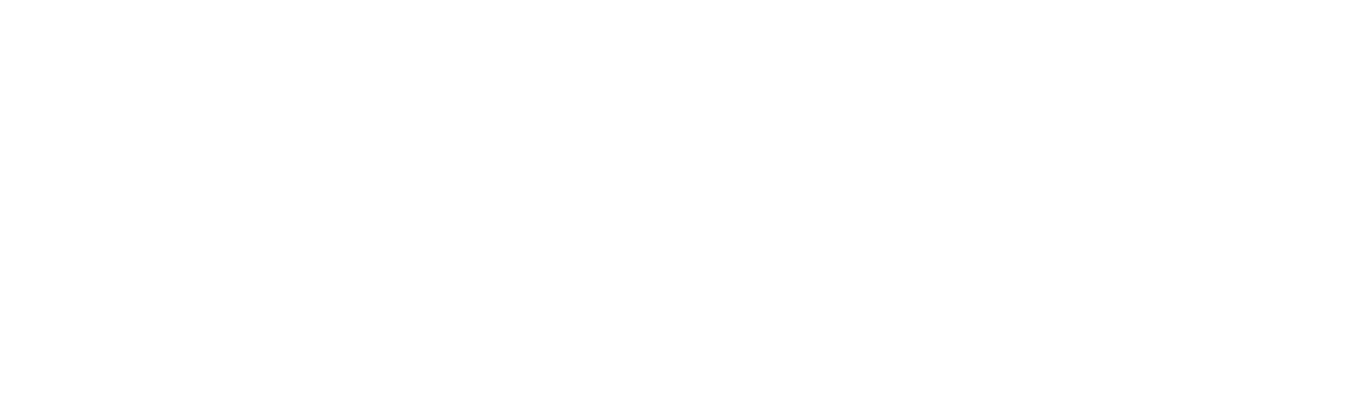
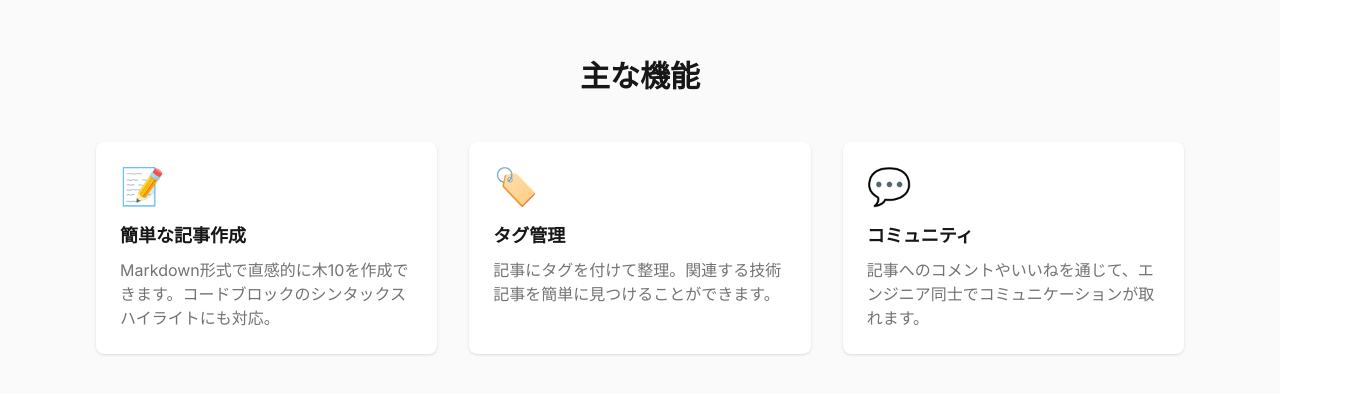
Before and after one commit to 13tyh/app-techshare, a Next.js app: page / in a window 1280 px wide. Shown: the part 1414-1808 px from the top of the page, 1348 px wide, since content can reach past the window. Before the commit the page ends 800 px from the top, so only its background shows below. Built offline with nearby package versions, Linux system fonts and the light colour scheme.

Commit message:
LPページの特徴セクション作成

```diff
--- a/src/app/(marketing)/page.tsx
+++ b/src/app/(marketing)/page.tsx
@@ -1,11 +1,13 @@
+import Features from '@/components/features';
+import Hero from '@/components/hero';
 import MarketingHeader from '@/components/marketing-header';
 
 const MarketingPage = () => {
   return (
     <main className="min-h-screen">
       <MarketingHeader />
-      {/* <Hero /> */}
-      {/* <Features /> */}
+      <Hero />
+      <Features />
       {/* <CallToAction /> */}
       {/* <Footer /> */}
     </main>
--- /dev/null
+++ b/src/components/features.tsx
@@ -0,0 +1,51 @@
+import Container from '@/components/container';
+
+const features = [
+  {
+    title: '簡単な記事作成',
+    description:
+      'Markdown形式で直感的に木10を作成できます。コードブロックのシンタックスハイライトにも対応。',
+    icon: '📝',
+  },
+  {
+    title: 'タグ管理',
+    description:
+      '記事にタグを付けて整理。関連する技術記事を簡単に見つけることができます。',
+    icon: '🏷️',
+  },
+  {
+    title: 'コミュニティ',
+    description:
+      '記事へのコメントやいいねを通じて、エンジニア同士でコミュニケーションが取れます。',
+    icon: '💬',
+  },
+];
+
+const Features = () => {
+  return (
+    <div className="py-32 bg-neutral-50" id="features">
+      <Container>
+        <div className="text-center">
+          <h2 className="text-3xl font-extrabold text-neutral-900">主な機能</h2>
+        </div>
+        <div className="mt-12 grid grid-cols-1 gap-8 sm:grid-cols-2 lg:grid-cols-3">
+          {features.map((feature) => (
+            <div
+              key={feature.title}
+              className="bg-white overflow-hidden shadow rounded-lg grid-cols-1 p-6"
+            >
+              <div className="text-4xl mb-4">{feature.icon}</div>
+              <h3 className="text-lg font-semibold text-neutral-900">
+                {feature.title}
+              </h3>
+              <p className="mt-2 text-base text-neutral-500">
+                {feature.description}
+              </p>
+            </div>
+          ))}
+        </div>
+      </Container>
+    </div>
+  );
+};
+export default Features;
```
